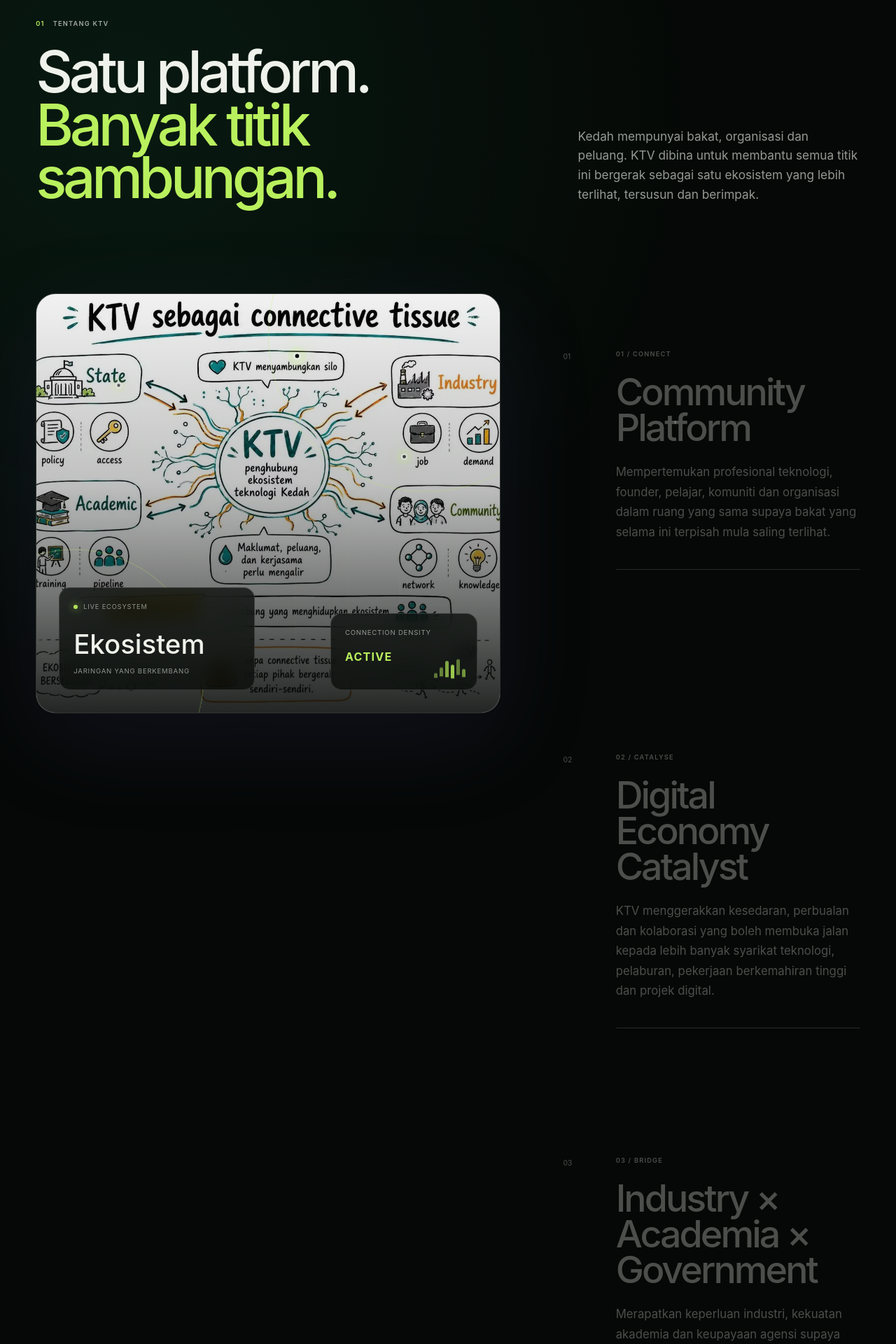
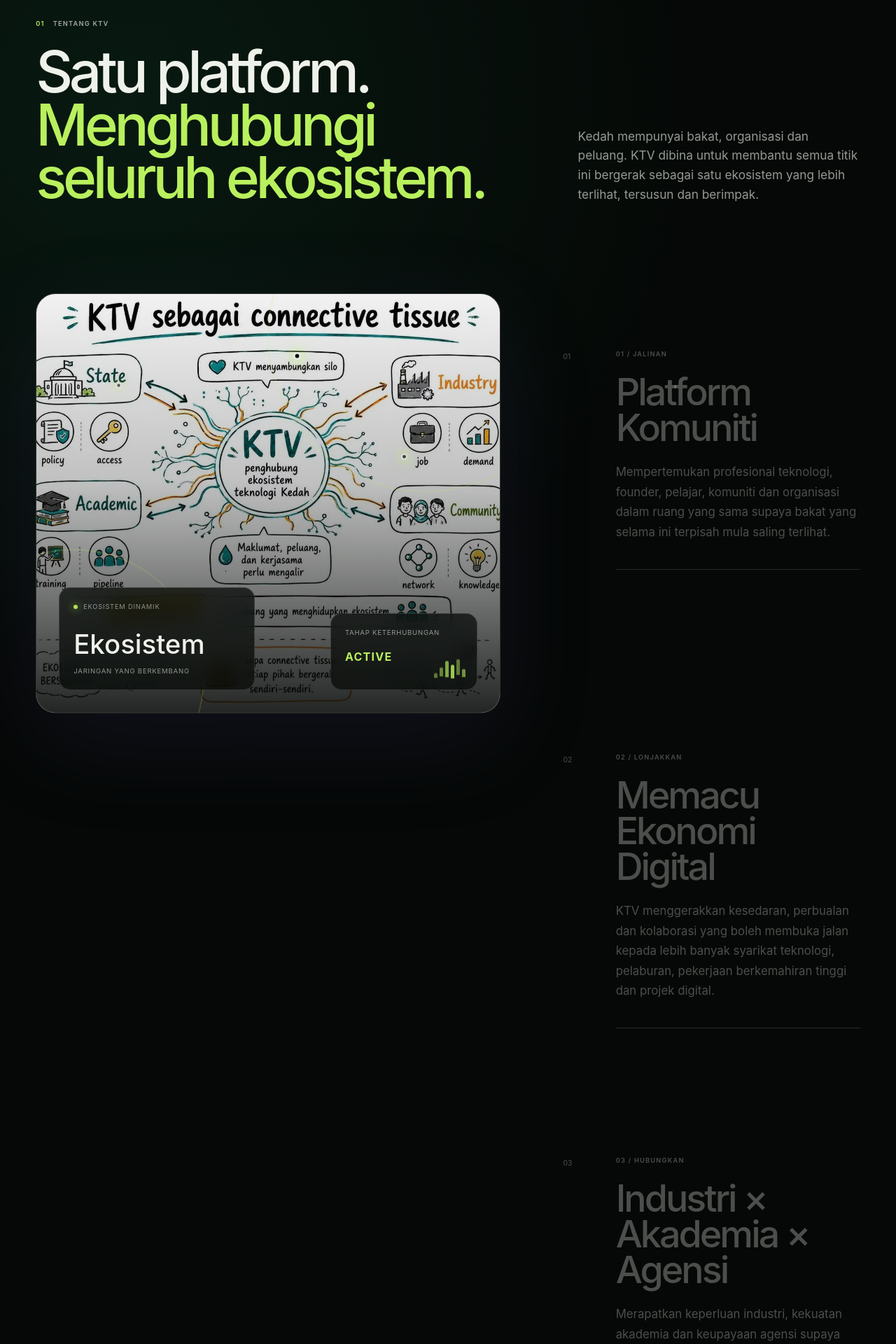
Before and after one commit to taufec/kedah-digital, a Next.js app: page / in a window 1280 px wide. Shown: the part 1540-3460 px from the top of the page at 70% size. Built offline with nearby package versions, Linux system fonts and the light colour scheme.

Commit message:
Apply UI audit copy and impact fixes

```diff
--- a/app/globals.css
+++ b/app/globals.css
@@ -895,18 +895,27 @@ em {
   display: block;
   color: var(--green);
   font-family: var(--mono);
-  font-size: clamp(2.7rem, 4.5vw, 5.2rem);
+  font-size: 40px;
   font-weight: 400;
-  letter-spacing: -0.06em;
+  letter-spacing: -0.04em;
+}
+
+.impact-item strong span {
+  color: var(--green);
+}
+
+.impact-item--since strong {
+  font-size: 23px;
 }
 
 .impact-item span {
   display: block;
-  max-width: 160px;
-  margin-top: 2.3rem;
+  max-width: 260px;
+  margin-top: 1.1rem;
   color: rgba(238, 242, 234, 0.55);
-  font-size: 0.82rem;
-  line-height: 1.5;
+  font-size: 23px;
+  letter-spacing: -0.02em;
+  line-height: 1.2;
 }
 
 .strategy-section,
--- a/app/page.tsx
+++ b/app/page.tsx
@@ -28,8 +28,8 @@ import { useEffect, useRef, useState, type ReactNode } from "react";
 
 const stories = [
   {
-    kicker: "01 / CONNECT",
-    title: "Community Platform",
+    kicker: "01 / JALINAN",
+    title: "Platform Komuniti",
     copy: "Mempertemukan profesional teknologi, founder, pelajar, komuniti dan organisasi dalam ruang yang sama supaya bakat yang selama ini terpisah mula saling terlihat.",
     image: "/assets/hero-community.webp",
     imageAlt: "Ahli komuniti teknologi Kedah bergambar bersama selepas satu sesi komuniti",
@@ -38,8 +38,8 @@ const stories = [
     tone: "green",
   },
   {
-    kicker: "02 / CATALYSE",
-    title: "Digital Economy Catalyst",
+    kicker: "02 / LONJAKKAN",
+    title: "Memacu Ekonomi Digital",
     copy: "KTV menggerakkan kesedaran, perbualan dan kolaborasi yang boleh membuka jalan kepada lebih banyak syarikat teknologi, pelaburan, pekerjaan berkemahiran tinggi dan projek digital.",
     image: "/assets/strategy-digital-economy.webp",
     imageAlt: "Sketchnote membesarkan kek ekonomi digital Kedah",
@@ -48,8 +48,8 @@ const stories = [
     tone: "gold",
   },
   {
-    kicker: "03 / BRIDGE",
-    title: "Industry × Academia × Government",
+    kicker: "03 / HUBUNGKAN",
+    title: "Industri × Akademia × Agensi",
     copy: "Merapatkan keperluan industri, kekuatan akademia dan keupayaan agensi supaya idea, bakat dan peluang tidak lagi bergerak secara berasingan.",
     image: "/assets/event-speaker-wide.webp",
     imageAlt: "Sesi perkongsian industri dan komuniti di Kedah",
@@ -58,8 +58,8 @@ const stories = [
     tone: "cyan",
   },
   {
-    kicker: "04 / ORCHESTRATE",
-    title: "Strategic Technology Ecosystem",
+    kicker: "04 / SELARASKAN",
+    title: "Ekosistem Teknologi Strategik",
     copy: "Sebagai connective tissue, KTV membantu menyusun hubungan antara komuniti, syarikat, agensi dan institusi. Jaringan ini kemudian disusun menjadi gerakan yang lebih terarah.",
     image: "/assets/strategy-connective-tissue.webp",
     imageAlt: "Sketchnote Kedah Tech Valley sebagai connective tissue",
@@ -101,7 +101,7 @@ const ecosystemGroups = [
   {
     key: "community",
     eyebrow: "Komuniti",
-    title: "Komuniti Terkemuka",
+    title: "Komuniti Terjalin",
     description: "Gerakan akar umbi yang menghimpunkan builder, founder dan warga teknologi.",
     names: ["Amanz Digital", "Kracked Dev", "TechTamu × Noobs", "TechSamana"],
     icon: Users,
@@ -119,7 +119,7 @@ const ecosystemGroups = [
   {
     key: "industry",
     eyebrow: "Pelaksana",
-    title: "Tech Industri",
+    title: "Industri Teknologi",
     description: "Syarikat teknologi dan SME digital yang membina, menggaji dan membawa solusi ke pasaran.",
     names: ["Exabytes", "Local Tech SMEs", "Founders", "Technology Builders"],
     icon: Cpu,
@@ -128,7 +128,7 @@ const ecosystemGroups = [
   {
     key: "strategic",
     eyebrow: "Kolaborasi",
-    title: "Strategic Organizations",
+    title: "Organisasi Strategik",
     description: "Organisasi yang mahu menyumbang kepakaran, akses, ruang dan peluang kepada ekosistem.",
     names: ["Institusi akademik", "Syarikat korporat", "Komuniti profesional", "Organisasi strategik"],
     icon: Building2,
@@ -215,7 +215,7 @@ function Reveal({
   );
 }
 
-function CountUp({ end, suffix = "" }: { end: number; suffix?: string }) {
+function CountUp({ end, prefix = "", suffix = "" }: { end: number; prefix?: string; suffix?: string }) {
   const ref = useRef<HTMLSpanElement>(null);
   const inView = useInView(ref, { once: true });
   const reduceMotion = useReducedMotion();
@@ -239,6 +239,7 @@ function CountUp({ end, suffix = "" }: { end: number; suffix?: string }) {
 
   return (
     <span ref={ref}>
+      {prefix}
       {reduceMotion ? end : value}
       {suffix}
     </span>
@@ -477,7 +478,7 @@ function StoryDocumentary() {
       <div className="section-intro section-shell">
         <Reveal>
           <p className="eyebrow"><span>01</span> TENTANG KTV</p>
-          <h2>Satu platform.<br /><em>Banyak titik sambungan.</em></h2>
+          <h2>Satu platform.<br /><em>Menghubungi seluruh ekosistem.</em></h2>
         </Reveal>
         <Reveal delay={0.12} className="section-lead-wrap">
           <p className="section-lead">
@@ -504,12 +505,12 @@ function StoryDocumentary() {
           </AnimatePresence>
           <div className="story-visual-shade" />
           <div className="story-signal">
-            <span className="signal-live"><i /> LIVE ECOSYSTEM</span>
+            <span className="signal-live"><i /> EKOSISTEM DINAMIK</span>
             <strong>{current.metric}</strong>
             <small>{current.metricLabel}</small>
           </div>
           <div className="story-data-card">
-            <span>CONNECTION DENSITY</span>
+            <span>TAHAP KETERHUBUNGAN</span>
             <strong>ACTIVE</strong>
             <div className="data-wave"><i /><i /><i /><i /><i /><i /></div>
           </div>
@@ -537,20 +538,20 @@ function StoryDocumentary() {
 function ImpactStrip() {
   return (
     <section className="impact-strip section-shell" aria-label="Ringkasan impak dan struktur KTV">
-      <Reveal className="impact-item">
-        <strong><CountUp end={7} suffix="+" /></strong>
-        <span>Bulan gerakan konsisten</span>
+      <Reveal className="impact-item impact-item--since">
+        <strong>Sejak 2020</strong>
+        <span>Gerakan yang konsisten</span>
       </Reveal>
       <Reveal className="impact-item" delay={0.08}>
-        <strong><CountUp end={4} /></strong>
+        <strong><CountUp end={4} suffix=" Teras" /></strong>
         <span>Hasil ekonomi disasar</span>
       </Reveal>
       <Reveal className="impact-item" delay={0.16}>
-        <strong><CountUp end={6} /></strong>
-        <span>Laluan keahlian dicadang</span>
+        <strong><CountUp end={6} suffix=" Jenis" /></strong>
+        <span>Keahlian dicadang</span>
       </Reveal>
       <Reveal className="impact-item" delay={0.24}>
-        <strong><CountUp end={2026} /></strong>
+        <strong><CountUp end={2026} prefix="Tahun " /></strong>
         <span>PPTDK didaftarkan</span>
       </Reveal>
     </section>
@@ -588,11 +589,11 @@ function StrategyModel() {
         <div className="split-heading">
           <Reveal>
             <p className="eyebrow"><span>02</span> MODEL GERAKAN</p>
-            <h2>Bukan sekadar acara.<br /><em>Sebuah sistem sambungan.</em></h2>
+            <h2>Bukan sekadar acara.<br /><em>Tapi jaringan yang menggerakkan ekosistem.</em></h2>
           </Reveal>
           <Reveal delay={0.12}>
             <p className="section-lead">
-              Peranan KTV ialah mengorkestrasi hubungan dengan membantu bakat, industri, akademia dan agensi menemui konteks serta peluang yang betul.
+              Peranan KTV ialah menyelaraskan hubungan dengan membantu bakat, industri, akademia dan agensi menemui konteks serta peluang yang betul.
             </p>
           </Reveal>
         </div>
@@ -600,7 +601,7 @@ function StrategyModel() {
         <div className="opportunity-panel">
           <Reveal className="opportunity-copy">
             <span className="eyebrow">CABARAN → PELUANG</span>
-            <h3>Bakat wujud. Ekonomi digital boleh dibesarkan.</h3>
+            <h3>Kedah bukan kurang bakat. Kedah perlukan momentum.</h3>
             <p>
               Daripada isu brain drain kepada peluang membesarkan “kek” ekonomi digital, strategi bermula dengan menjadikan bakat dan keupayaan tempatan lebih terlihat.
             </p>
@@ -648,7 +649,7 @@ function EcosystemNetwork() {
         <div className="split-heading ecosystem-heading">
           <Reveal>
             <p className="eyebrow"><span>03</span> KEKUATAN & SOKONGAN JARINGAN</p>
-            <h2>Satu ekosistem.<br /><em>Banyak pemain penting.</em></h2>
+            <h2>Satu ekosistem.<br /><em>Satu gelombang kebangkitan.</em></h2>
           </Reveal>
           <Reveal delay={0.12}>
             <p className="section-lead">
@@ -668,7 +669,7 @@ function EcosystemNetwork() {
             </svg>
             <div className="network-center" aria-label="Kedah Tech Valley, pusat jaringan">
               <img src="/assets/ktv-logo.png" alt="Kedah Tech Valley" />
-              <span>ECOSYSTEM CORE</span>
+              <span>TERAS EKOSISTEM</span>
               <div className="center-pulse" />
             </div>
 
@@ -730,7 +731,7 @@ function Membership() {
         <div className="split-heading">
           <Reveal>
             <p className="eyebrow"><span>04</span> KEAHLIAN</p>
-            <h2>Ada ruang untuk<br /><em>setiap penyumbang.</em></h2>
+            <h2>Bawa kepakaran anda.<br /><em>Kita bina impak bersama.</em></h2>
           </Reveal>
           <Reveal delay={0.12}>
             <div className="draft-note"><i /><span>Struktur enam kategori masih dalam perbincangan dan tertakluk kepada pemuktamadan PPTDK.</span></div>
```
Also changed, not shown: 7 other files (tests, documents, lock files or other folders).
